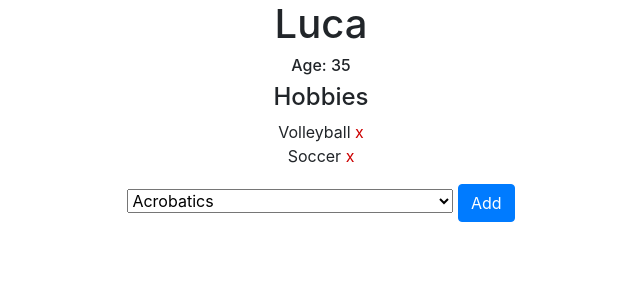
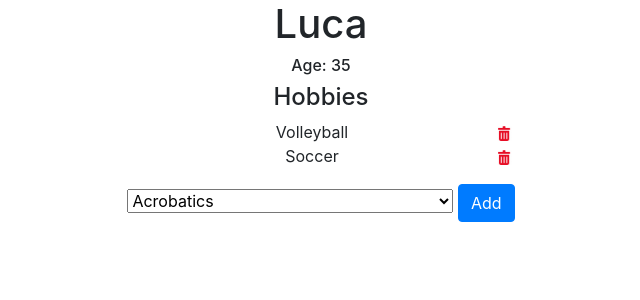
Before and after one commit to Luca-Al-Kafiri/Hobbibi2, a Django app: page /profile/Luca in a window 1280 px wide. Shown: the part 76-376 px from the top of the page, without its empty margins (319-959 px from the left). Run offline with Django 3.2, Linux system fonts and the light colour scheme; a user stored in the database is signed in; data comes from the database, SQL or seed files in the repository; both versions use the stored data as it was after the commit; some libraries are stand-ins or nearby versions.

Commit message:
delete icon

```diff
--- a/hobbibi/static/hobbibi/style.css
+++ b/hobbibi/static/hobbibi/style.css
@@ -52,7 +52,8 @@ body{
 }
 
 #h, #m{
-    color: #CC0000;
+    float: right;
+    padding-right: 3px;
 }
 
  form{
@@ -99,3 +100,8 @@ td, th{
 .link:hover {
     text-decoration: none;
 }
+
+#icon{
+    height: auto;
+    width: 15px;
+}
--- a/hobbibi/templates/hobbibi/profile.html
+++ b/hobbibi/templates/hobbibi/profile.html
@@ -14,7 +14,7 @@
     {% for hobbi in hobbies %}
         <li>{{ hobbi.hobbi}}
             {% if owner.username == request.user.username %}
-            <a href="" class='hobbi{{hobbi.id}}' id="h" data-hobbi="{{hobbi.id}}">x</a>
+            <a href="" class='hobbi{{hobbi.id}}' id="h" data-hobbi="{{hobbi.id}}"><img id="icon" src="{% static 'hobbibi/icon-delete-16.png' %}" alt=""></a>
             {% endif %}
         </li>
     {% endfor %}
@@ -37,7 +37,7 @@
 {% for mes in messages %}
 {% if mes.sender == request.user %}
     <li class="c" >{{ mes.message}}
-    <a href="" id="m" class="msg{{mes.id}}" data-msg="{{mes.id}}">x</a>
+    <a href="" id="m" class="msg{{mes.id}}" data-msg="{{mes.id}}"><img id="icon" src="{% static 'hobbibi/icon-delete-16.png' %}" alt=""></a>
     <br><small>{{mes.timestamp}}</small></li>
     {% else %}
     <li class="chat">{{ mes.message}}
--- a/hobbibi/templates/hobbibi/search.html
+++ b/hobbibi/templates/hobbibi/search.html
@@ -23,7 +23,7 @@
         <thead class="thead">
             <th>Name</th>
             <th>Age</th>
-            <th>Hobbi</th>
+            <th>Hobby</th>
         </thead>
         {% for match in matchs %}
         <tbody>
```
Also changed, not shown: db.sqlite3, hobbibi/static/hobbibi/icon-delete-16.png (added).
